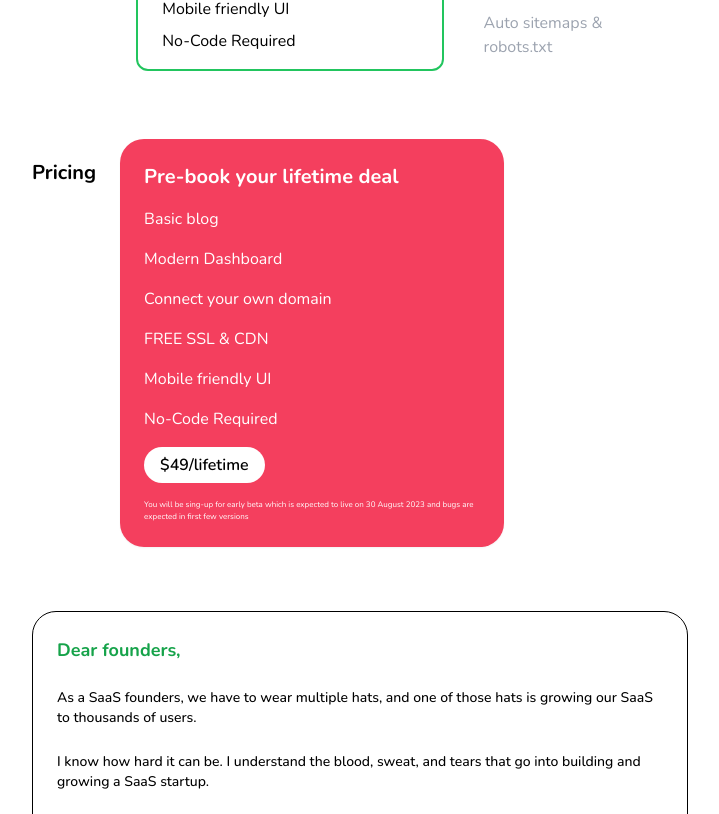
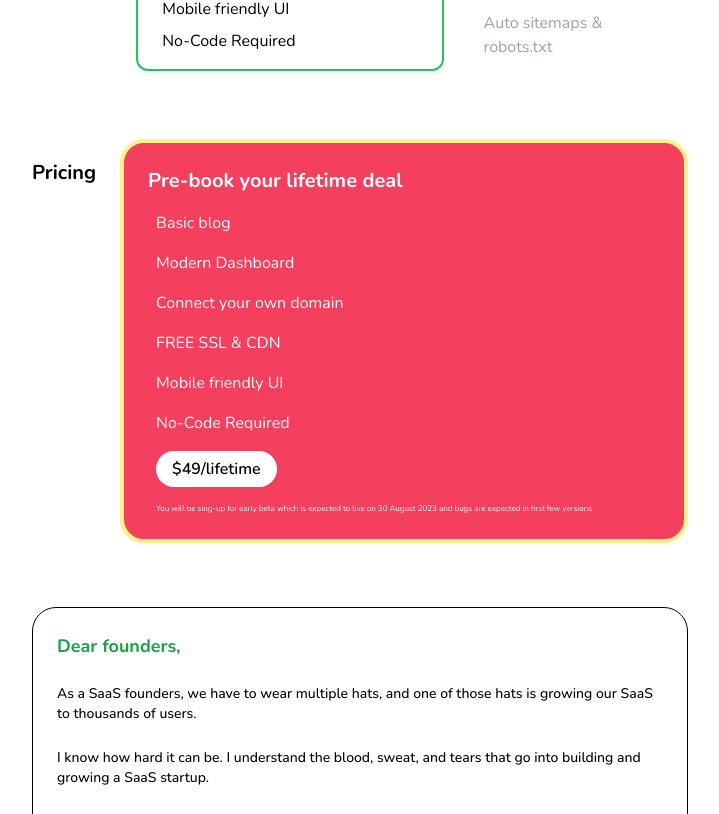
Before and after one commit to sagarjaid/saasblog, a Next.js app: page / in a window 1280 px wide. Shown: the part 1686-2500 px from the top of the page, without its empty margins (280-999 px from the left). Built offline with nearby package versions, Linux system fonts and the light colour scheme.

Commit message:
New UI 6

```diff
--- a/pages/index.js
+++ b/pages/index.js
@@ -7,7 +7,7 @@ const Home = () => {
     <>
       <SEOMeta
         title="SaaSblog - A Simple Blogging Platform tailored for your SaaS"
-        description="A WordPress blog Alternative for SaaS Startups, Indie hackers, Businesses and Bloggers"
+        description="A WordPress blog Alternative tailor made for SaaS Startups, Indie hackers, Businesses and Bloggers"
       />
       <div className='flex flex-col gap-8 md:gap-14 items-center '>
         <div className='flex flex-col items-center bg-gradient-to-t from-white via-green-200 to-white w-full m-auto md:px-6'>
@@ -103,20 +103,20 @@ const Home = () => {
             </div>
           </div>
 
-          <div className='flex flex-col items-center md:items-start md:flex-row justify-start max-w-6xl gap-6'>
+          <div className='flex flex-col items-center md:items-start md:flex-row justify-start w-full  gap-6'>
             <div className='font-bold text-xl pt-5'>Pricing</div>
-            <div className='flex max-w-sm text-white flex-col shadow-sm bg-rose-500  rounded-3xl gap-4 p-6'>
+            <div className='flex w-full flex-grow text-white flex-col shadow-sm bg-rose-500 border-4 border-yellow-200 hover:border-yellow-300 rounded-3xl gap-4 p-6'>
               <span className="font-bold text-xl">Pre-book your lifetime deal</span>
-              <span>Basic blog</span>
-              <span>Modern Dashboard</span>
-              <span>Connect your own domain</span>
-              <span>FREE SSL & CDN</span>
-              <span>Mobile friendly UI</span>
-              <span>No-Code Required</span>
-              <a href='https://sagarjaid.gumroad.com/l/saasblog' className="flex w-fit font-semibold items-center justify-center rounded-full bg-white p-1.5 px-4	text-black hover:scale-105 ">
+              <span className='ml-2'>Basic blog</span>
+              <span className='ml-2'>Modern Dashboard</span>
+              <span className='ml-2'>Connect your own domain</span>
+              <span className='ml-2'>FREE SSL & CDN</span>
+              <span className='ml-2'>Mobile friendly UI</span>
+              <span className='ml-2'>No-Code Required</span>
+              <a href='https://sagarjaid.gumroad.com/l/saasblog' className="flex ml-2 w-fit font-semibold items-center justify-center rounded-full bg-white p-1.5 px-4	text-black hover:scale-105 ">
                 $49/lifetime
               </a>
-              <span className='text-[8px]'>You will be sing-up for early beta which is expected to live on 30 August 2023 and bugs are expected in first few versions</span>
+              <span className='text-[8px] ml-2'>You will be sing-up for early beta which is expected to live on 30 August 2023 and bugs are expected in first few versions</span>
             </div>
           </div>
 
@@ -172,7 +172,7 @@ const Home = () => {
           </div>
           <div className='flex flex-col items-center m-auto gap-6  mb-10'>
             <div className='flex justify-center items-center m-auto max-w-4xl gap-8'>
-              <div className='flex items-center max-w-lg flex-col shadow-md bg-rose-500 text-white  rounded-3xl gap-3 p-8'>
+              <div className='flex items-center flex-col bg-rose-500 text-white  rounded-3xl gap-3 p-8'>
                 <div className="font-bold text-xl">Pre-book your lifetime deal</div>
                 <div className='text-xs text-center'>You will be sing-up for early beta which is expected to live on 30 August 2023 and bugs are expected in first few versions</div>
                 <a href='https://sagarjaid.gumroad.com/l/saasblog' className="flex w-fit font-semibold items-center justify-center rounded-full bg-white p-1.5 px-4	text-black hover:scale-105 ">
```
